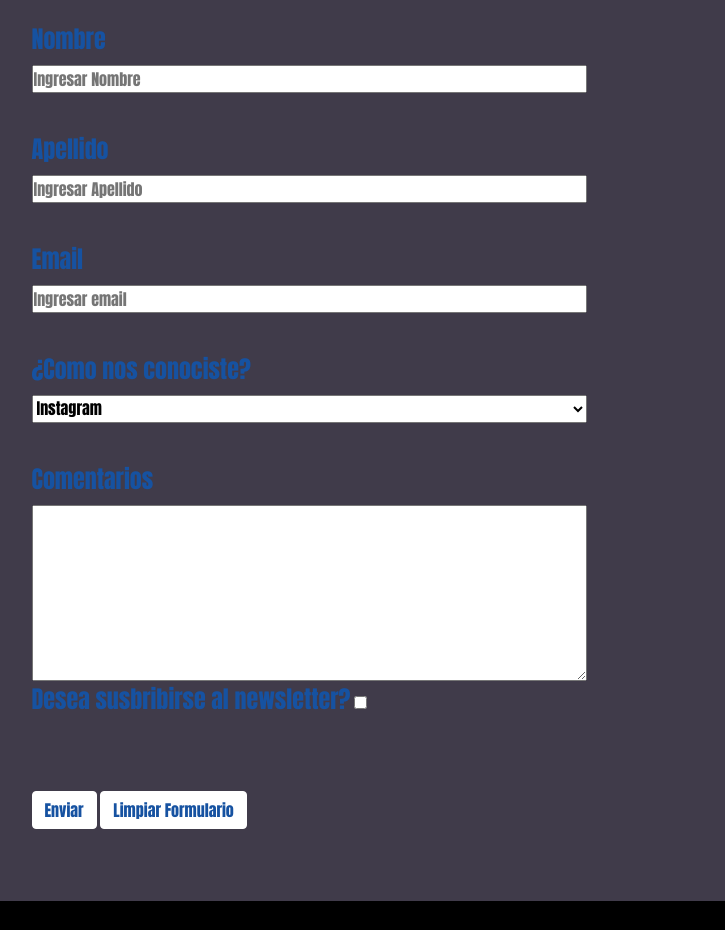
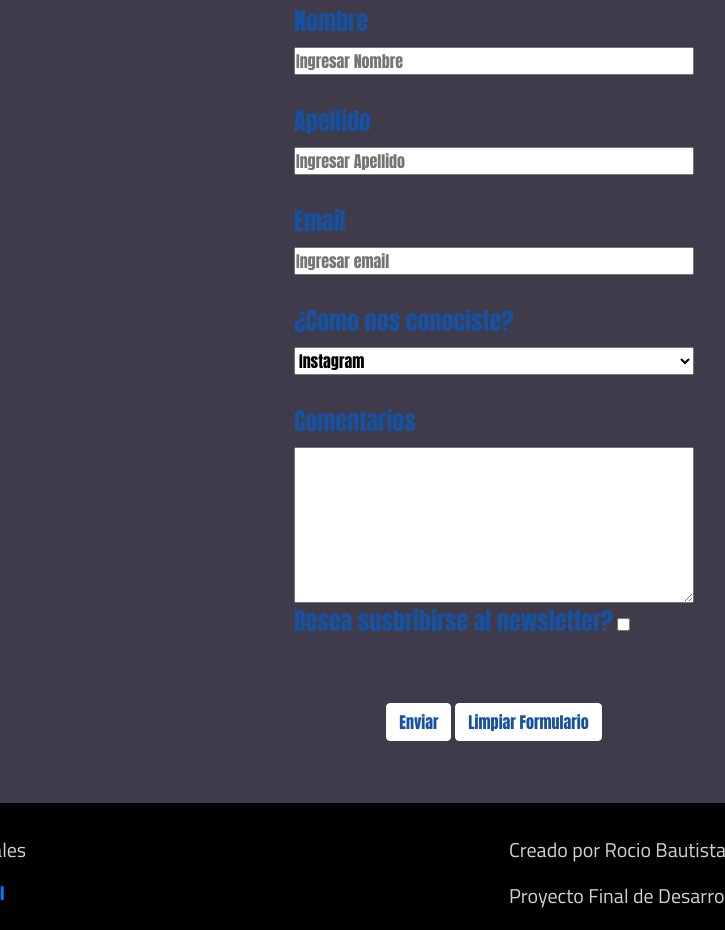
Before and after one commit to rocioxbau/Proyectocoder-RB, a website: page FAQ.html in a window 1280 px wide. Shown: the part 838-1768 px from the top of the page, without its empty margins (146-871 px from the left). Drawn offline with nearby package versions, Linux system fonts and the light colour scheme.

Commit message:
viernes 8

```diff
--- a/FAQ.html
+++ b/FAQ.html
@@ -76,7 +76,8 @@
         <!--Formulario-->
         <h3>Escribinos</h3>
         <!--Titulo de la seccion-->
-        <nav class="form container">
+        <nav class="form">
+
             <!--contenedor para grid-->
             <!--Elementos del formulario-->
             <div class="form__nombre">
--- a/scss/proyecto.scss
+++ b/scss/proyecto.scss
@@ -171,55 +171,57 @@
                         .form {
                             /*caracteristicas del contenedor para grid del formulario*/
                             display: grid;
-                            grid-template-columns: repeat(12, 1fr);
+                            grid-template-columns: repeat(1, 400px);
                             /* 12 columnas */
-                            grid-template-rows: repeat(8, 110px);
+                            grid-template-rows: repeat(8, 100px);
                             /* 8 filas */
-                            margin-top: 2%;
+                            margin: 0 auto;
+                            justify-content: center;
                             .form__nombre {
                                 /*caracteristicas del subcontenedor para grid */
-                                grid-column: 2/8;
+                                grid-column: 1/2;
                                 grid-row: 1/2;
                                 display: flex;
                                 flex-direction: column;
                             }
                             .form__apellido {
                                 /*caracteristicas del subcontenedor para grid */
-                                grid-column: 2/8;
+                                grid-column: 1/2;
                                 grid-row: 2/3;
                                 display: flex;
                                 flex-direction: column;
                             }
                             .form__email {
                                 /*caracteristicas del subcontenedor para grid */
-                                grid-column: 2/8;
+                                grid-column: 1/2;
                                 grid-row: 3/4;
                                 display: flex;
                                 flex-direction: column;
                             }
                             .form__comonosconociste {
                                 /*caracteristicas del subcontenedor para grid */
-                                grid-column: 2/8;
+                                grid-column: 1/2;
                                 grid-row: 4/5;
                                 display: flex;
                                 flex-direction: column;
                             }
                             .form__comentarios {
                                 /*caracteristicas del subcontenedor para grid */
-                                grid-column: 2/8;
+                                grid-column: 1/2;
                                 grid-row: 5/7;
                                 display: flex;
                                 flex-direction: column;
                             }
                             .form__Newsletter {
                                 /*caracteristicas del subcontenedor para grid */
-                                grid-column: 2/8;
+                                grid-column: 1/2;
                                 grid-row: 7/8;
                             }
                             .form__Enviar {
                                 /*caracteristicas del subcontenedor para grid */
-                                grid-column: 2/8;
+                                grid-column: 1/2;
                                 grid-row: 8/9;
+                                margin: 0 auto;
                                 .btn-primary {
                                     color: #1652a1;
                                     background-color: white;
```
Also changed, not shown: css/style.css.
